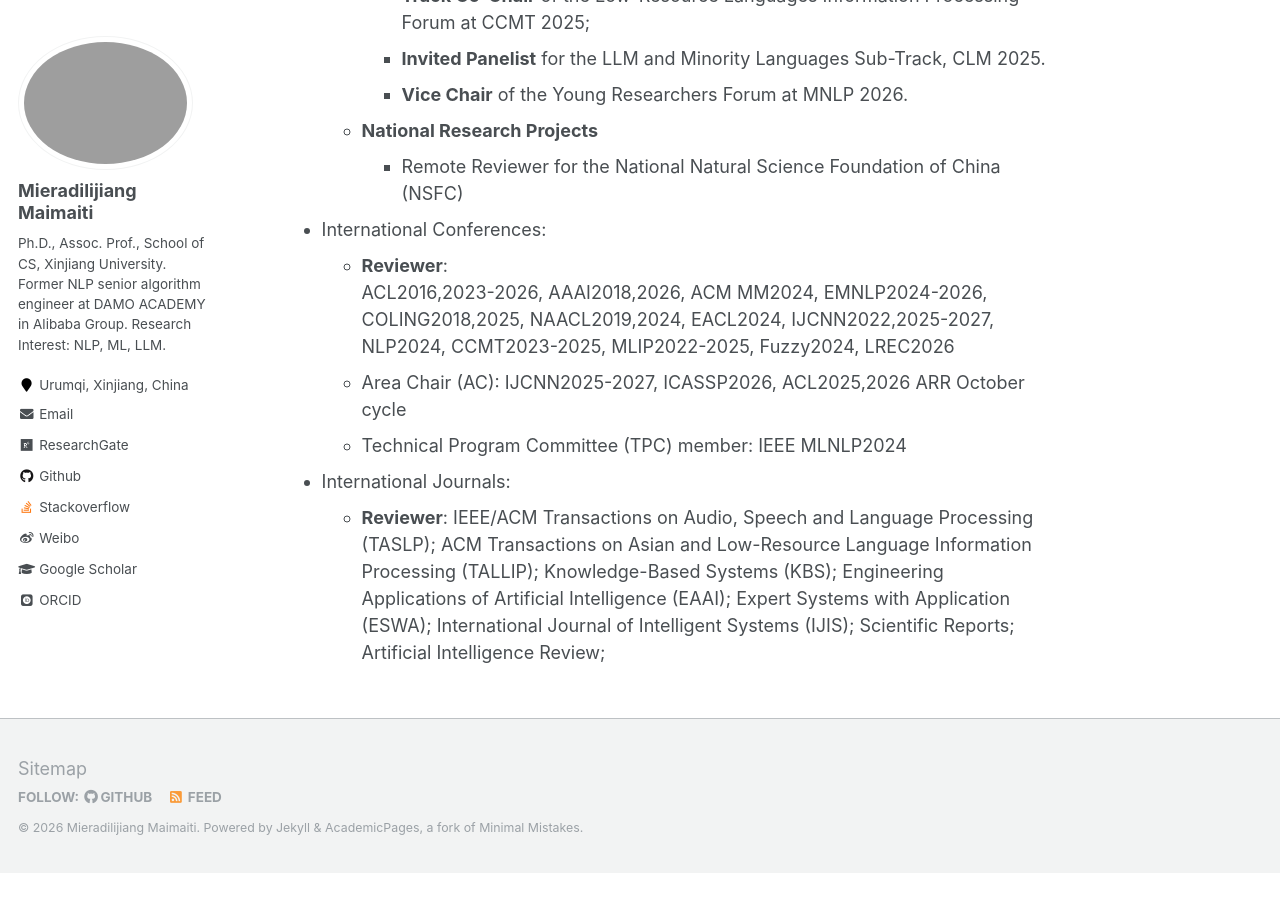
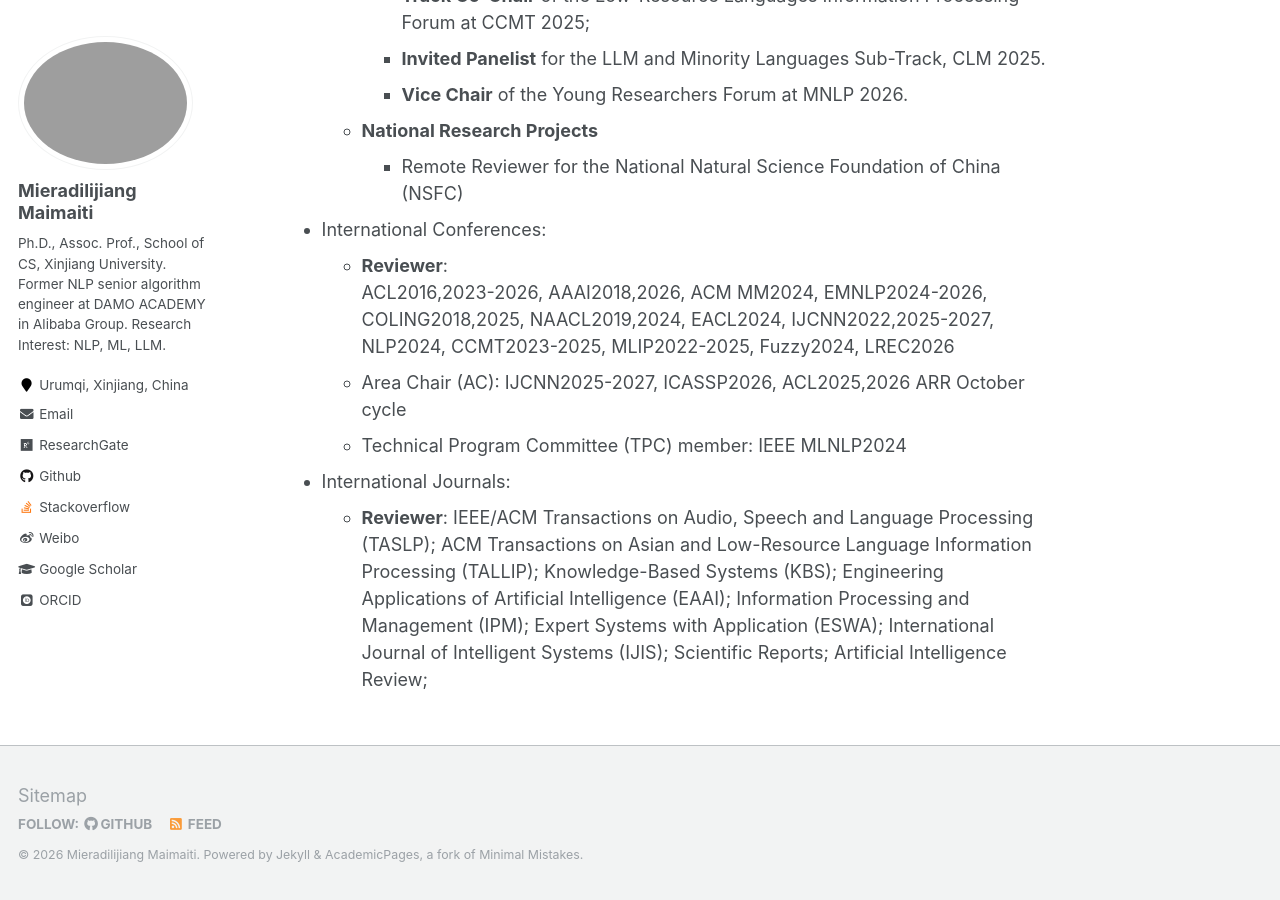
Before and after one commit to miradel51/miradel51.github.io, a Jekyll site: the page built from _pages/service.md, in a window 1280 px wide and 900 px high, scrolled down 772 px. Built offline with Jekyll 4.4.1, drawn with Linux system fonts in a browser that asks for light colours; some web fonts are replaced; before the commit the page ends 1645 px from its top, so only the background shows below that.

Commit message:
Update service.md
Added the journal reviewer role to IPM

```diff
--- a/_pages/service.md
+++ b/_pages/service.md
@@ -33,4 +33,4 @@ author_profile: true
 
 - International Journals:
   - **Reviewer**:
-    IEEE/ACM Transactions on Audio, Speech and Language Processing (TASLP); ACM Transactions on Asian and Low-Resource Language Information Processing (TALLIP); Knowledge-Based Systems (KBS); Engineering Applications of Artificial Intelligence (EAAI); Expert Systems with Application (ESWA); International Journal of Intelligent Systems (IJIS); Scientific Reports; Artificial Intelligence Review;
+    IEEE/ACM Transactions on Audio, Speech and Language Processing (TASLP); ACM Transactions on Asian and Low-Resource Language Information Processing (TALLIP); Knowledge-Based Systems (KBS); Engineering Applications of Artificial Intelligence (EAAI); Information Processing and Management (IPM); Expert Systems with Application (ESWA); International Journal of Intelligent Systems (IJIS); Scientific Reports; Artificial Intelligence Review;
```
